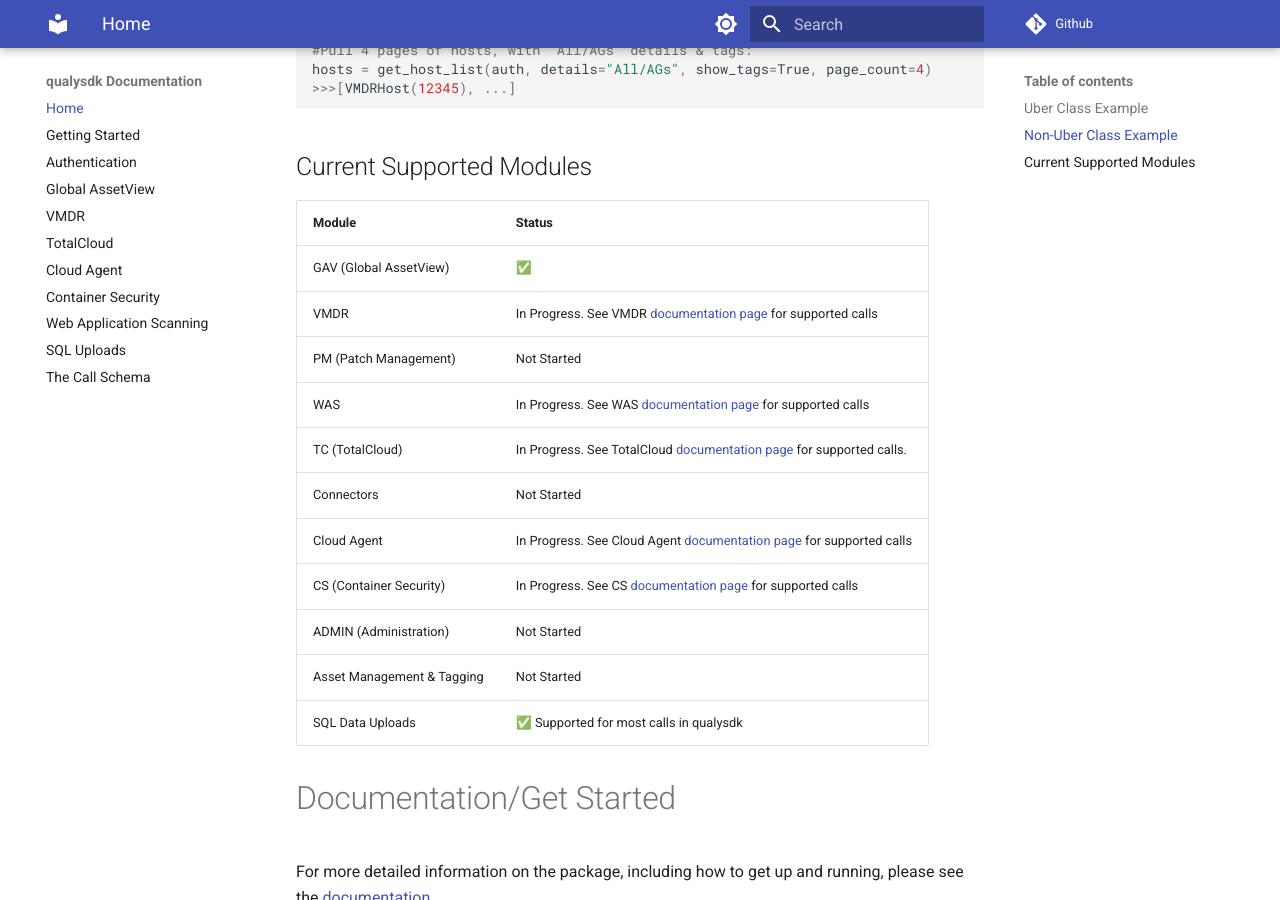
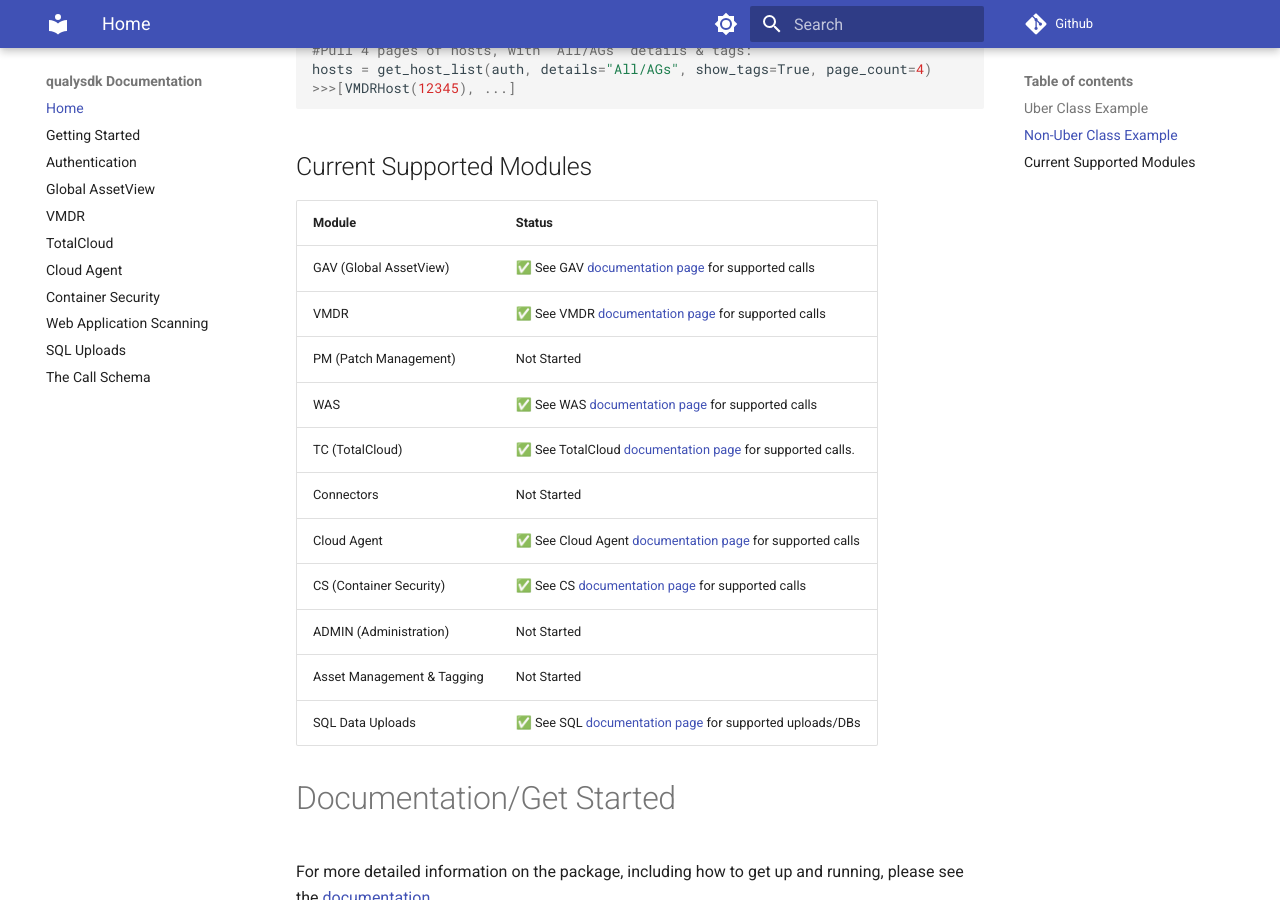
Before and after one commit to 0x41424142/qualysdk, an MkDocs documentation site: the page built from docs/index.md, in a window 1280 px wide and 900 px high, scrolled down 1068 px. Built offline with MkDocs 1.6.1 and Material for MkDocs 9.7.7, drawn with Linux system fonts in a browser that asks for light colours; comment, search, counter and statistics services are not loaded.

```diff
--- a/docs/index.md
+++ b/docs/index.md
@@ -40,18 +40,17 @@ hosts = get_host_list(auth, details="All/AGs", show_tags=True, page_count=4)
 
 |Module| Status |
 |--|--|
-| GAV (Global AssetView) |✅|
-| VMDR | In Progress. See VMDR [documentation page](https://qualysdk.jakelindsay.uk/vmdr/) for supported calls |
+| GAV (Global AssetView) |✅ See GAV [documentation page](https://qualysdk.jakelindsay.uk/gav/) for supported calls ||
+| VMDR | ✅ See VMDR [documentation page](https://qualysdk.jakelindsay.uk/vmdr/) for supported calls |
 | PM (Patch Management) | Not Started |
-| WAS | In Progress. See WAS [documentation page](https://qualysdk.jakelindsay.uk/was/) for supported calls |
-| TC (TotalCloud) | In Progress. See TotalCloud [documentation page](https://qualysdk.jakelindsay.uk/totalcloud/) for supported calls. |
+| WAS | ✅ See WAS [documentation page](https://qualysdk.jakelindsay.uk/was/) for supported calls |
+| TC (TotalCloud) | ✅ See TotalCloud [documentation page](https://qualysdk.jakelindsay.uk/totalcloud/) for supported calls. |
 |Connectors | Not Started |
-|Cloud Agent | In Progress. See Cloud Agent [documentation page](https://qualysdk.jakelindsay.uk/cloudagent/) for supported calls |
-|CS (Container Security) | In Progress. See CS [documentation page](https://qualysdk.jakelindsay.uk/containersecurity/) for supported calls |
+|Cloud Agent | ✅ See Cloud Agent [documentation page](https://qualysdk.jakelindsay.uk/cloudagent/) for supported calls |
+|CS (Container Security) | ✅ See CS [documentation page](https://qualysdk.jakelindsay.uk/containersecurity/) for supported calls |
 |ADMIN (Administration) | Not Started |
 |Asset Management & Tagging| Not Started |
-| SQL Data Uploads | ✅ Supported for most calls in qualysdk |
-
+| SQL Data Uploads | ✅ See SQL [documentation page](https://qualysdk.jakelindsay.uk/containersecurity/) for supported uploads/DBs |
 
 # Documentation/Get Started
 
```
Also changed, not shown: README.md (+7 -7 lines), docs/was.md (+1 -1 lines), pyproject.toml (+15 -2 lines), 2 other files.
